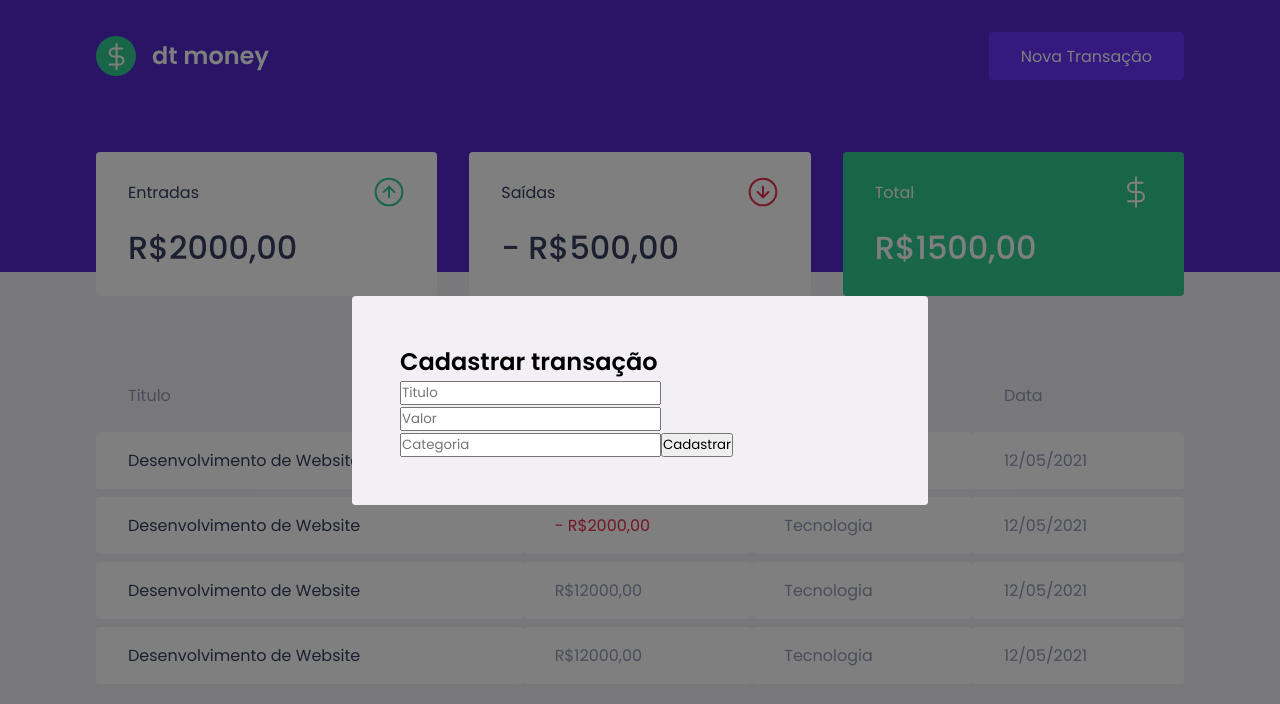
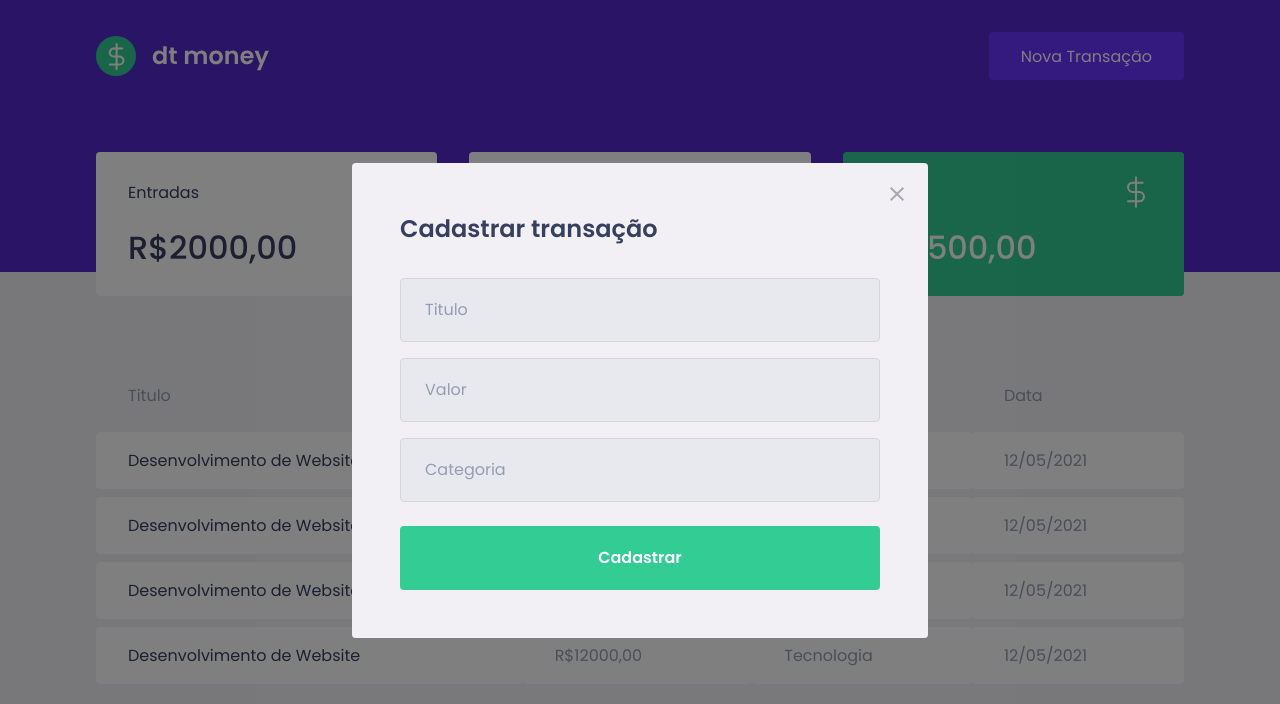
Before and after one commit to renatoschlogel/ignite-dtmoney, a React (Create React App) app: page / in a window 1280 px wide. Both pictures are taken after a click on the button "Nova Transação". Shown: the top 704 px of the page. Built offline with nearby package versions, Linux system fonts and the light colour scheme; no server answers; what miragejs would draw is missing.

Commit message:
Estilizando o modal, e criando botao de fechar

```diff
--- a/src/components/NewTransactionModal/NewTransactionModal.tsx
+++ b/src/components/NewTransactionModal/NewTransactionModal.tsx
@@ -1,5 +1,5 @@
-import React from 'react';
 import Modal from 'react-modal';
+import closeImg from '../../assets/close.svg';
 import { Container } from './newTransactionModal.styles';
 
 interface NewTransactionModalProps {
@@ -14,6 +14,12 @@
            overlayClassName="react-modal-overlay"
            className="react-modal-content"
            >
+
+      <button type="button"
+              className="react-modal-close"
+              onClick={onRequestClose}>
+        <img src={closeImg} alt="Fechar" />
+      </button>
       <Container>
         <h2>Cadastrar transação</h2>
 
--- a/src/components/NewTransactionModal/newTransactionModal.styles.ts
+++ b/src/components/NewTransactionModal/newTransactionModal.styles.ts
@@ -1,3 +1,54 @@
 import styled from 'styled-components'
 
-export const Container = styled.form``;
+export const Container = styled.form`
+
+  h2 {
+    color: var(--text-title);
+    font-size: 1.5rem;
+    margin-bottom: 2rem;
+  }
+
+  input {
+    width: 100%;
+    padding: 0 1.5rem;
+    height: 4rem;
+    border-radius: 0.25rem;
+
+    border: 1px solid #d7d7d7;
+    background: #e7e9ee;
+
+    font-weight: 400;
+    font-size: 1rem;
+
+    &::placeholder {
+      color: var(--text-body)
+    }
+
+    & + input {
+      margin-top: 1rem;
+    }
+
+  }
+
+  button[type="submit"] {
+    width: 100%;
+    padding: 0 1.5rem;
+    height: 4rem;
+    background: var(--green);
+    color: #FFF;
+    border-radius: 0.25rem;
+    border: 0;
+    font-size: 1rem;
+    margin-top: 1.5rem;
+    font-weight: 600;
+
+
+    transition: filter 0.2s;
+
+    &:hover {
+      filter: brightness(0.9)
+    }
+
+  }
+
+`;
--- a/src/styles/global.ts
+++ b/src/styles/global.ts
@@ -76,4 +76,18 @@
     border-radius:0.24rem;
   }
 
+  .react-modal-close {
+    position: absolute;
+    right: 1.5rem;
+    top: 1.5rem;
+    border: 0;
+    background: transparent;
+
+    transition: filter 0.2s;
+
+    &:hover {
+      filter: brightness(0.8);
+    }
+  }
+
 `;
```
